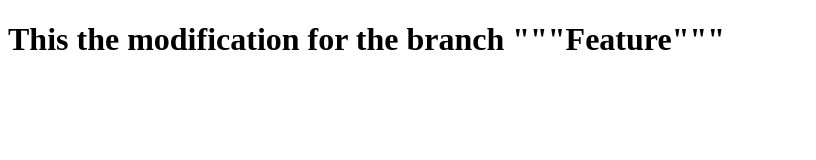
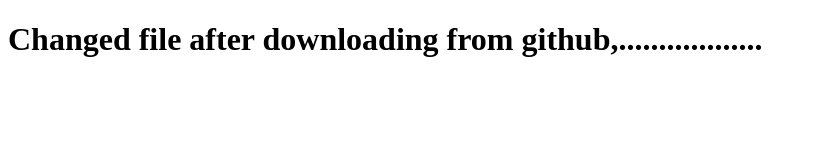
Before and after one commit to Rahulvm0007/date_with_git, a plain HTML site: page second.html in a window 1280 px wide. Shown: the whole page, without its empty margins (0-816 px from the left). Drawn offline with Linux system fonts and the light colour scheme.

Commit message:
second file downloaded and edited  commit

```diff
--- a/second.html
+++ b/second.html
@@ -7,6 +7,6 @@
 
 <body>
 
-	<h1>This the modification for the branch """Feature"""</h1>
+	<h1>Changed file after downloading from github,..................</h1>
 </body>
 </html>
```
